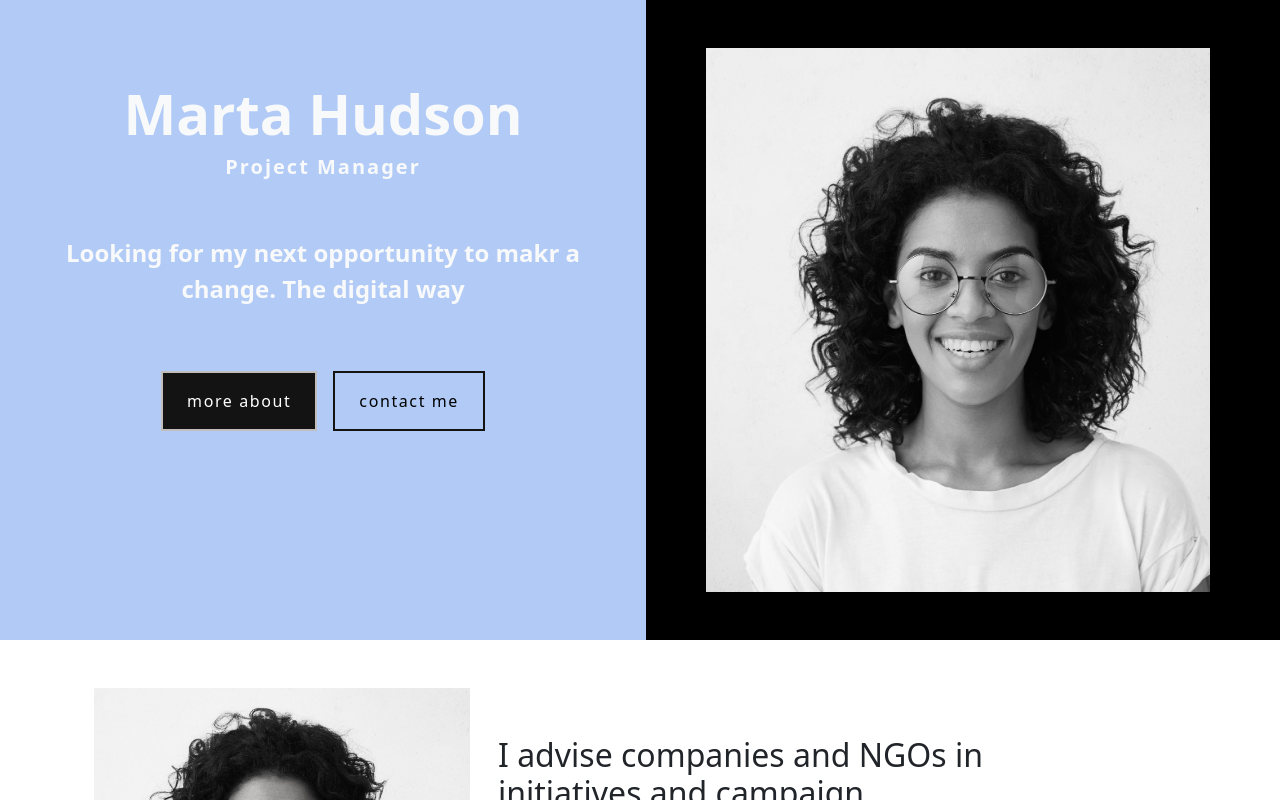
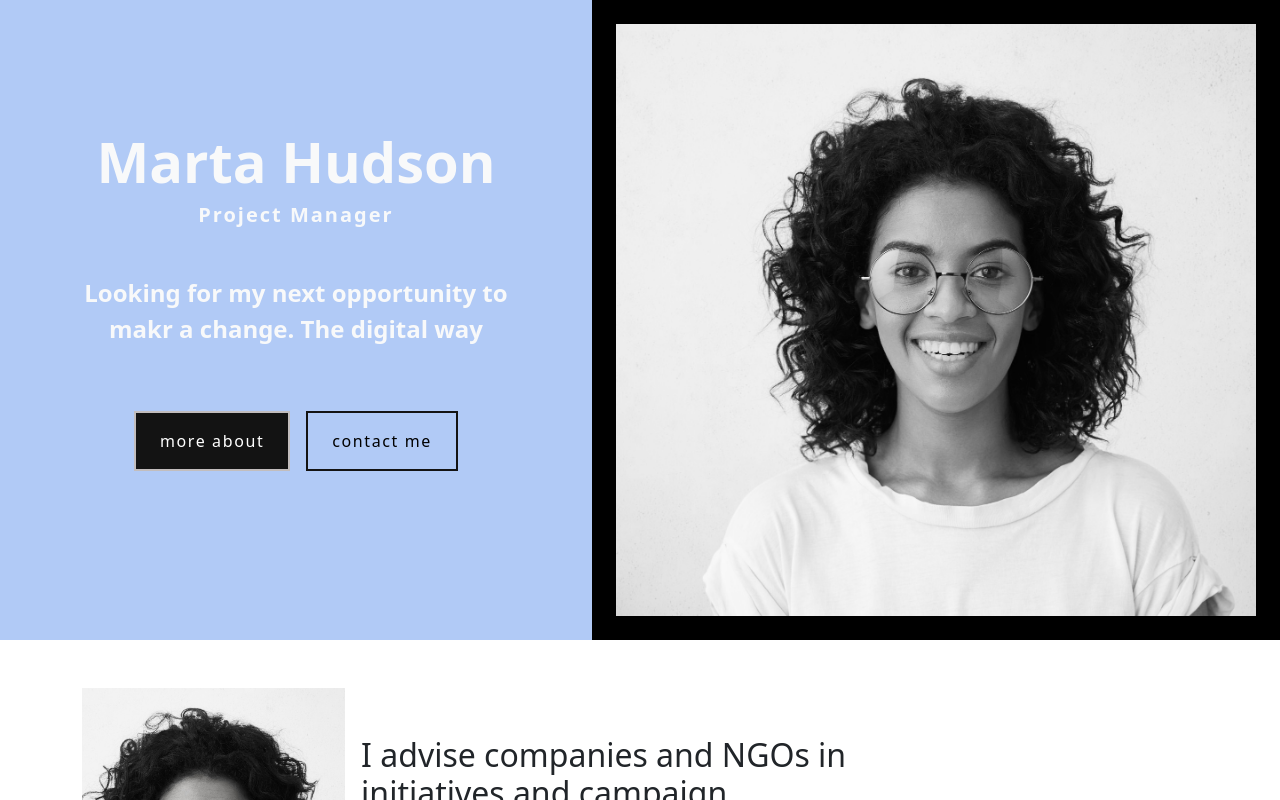
Before and after one commit to Ryandasilva44/ladingpage-react, a React (Create React App) app: page / in a window 1280 px wide. Shown: the top 800 px of the page. Built offline with nearby package versions, Linux system fonts and the light colour scheme.

Commit message:
Update Main.jsx
corrigindo margens

```diff
--- a/src/components/Main.jsx
+++ b/src/components/Main.jsx
@@ -78,17 +78,17 @@ function Main() {
     <main>
       {/* Primeira seção */}
       <section className="d-lg-flex">
-        <div className="box text-center container-fluid">
+        <div className="box">
           <div data-aos="fade-right">
-            <h1 className="fw-bolder text-light">{name}</h1>
+            <h1 className="fw-bolder text-light text-center mt-5">{name}</h1>
           </div>
 
-          <p className="h5 text-light fw-bold">{paragraph}</p>
-          <p className="p-5 text-light fw-bold fs-4">{paragraph2}</p>
+          <p className="h5 text-light fw-bold text-center">{paragraph}</p>
+          <p className="text-center text-lg-center text-light fw-bold fs-4 mt-5">{paragraph2}</p>
           <div className="d-flex flex-wrap justify-content-center align-items-center">
-            <button className="btn-1 py-3 px-4 me-3">{button1}</button>
+            <button className="btn-1 py-3 px-4 me-3 mt-5 mb-5">{button1}</button>
             <div>
-              <button className="btn-2 py-3 px-4">{button2}</button>
+              <button className="btn-2 py-3 px-4 mt-5 mb-5">{button2}</button>
             </div>
           </div>
         </div>
@@ -96,10 +96,10 @@ function Main() {
         <div className="box-01">
           <div data-aos="fade-left">
             <img
-              className="py-5 container img-fluid ms-lg-5"
+              className="p-4 mulher_sorrindo w-100"
               src={imagem}
               alt="Imagem de uma mulher sorrindo"
-              style={{ width: "33rem", height: "40rem" }}
+              style={{ width: "25rem", height: "40rem" }}
             />
           </div>
         </div>
@@ -109,7 +109,7 @@ function Main() {
         <div>
           <div data-aos="fade-right">
             <img
-              className="container img-fluid"
+              className="w-100"
               src={imagem1}
               alt="Imagem de uma mulher pensativa"
               style={{ width: "25rem", height: "25rem" }}
```
